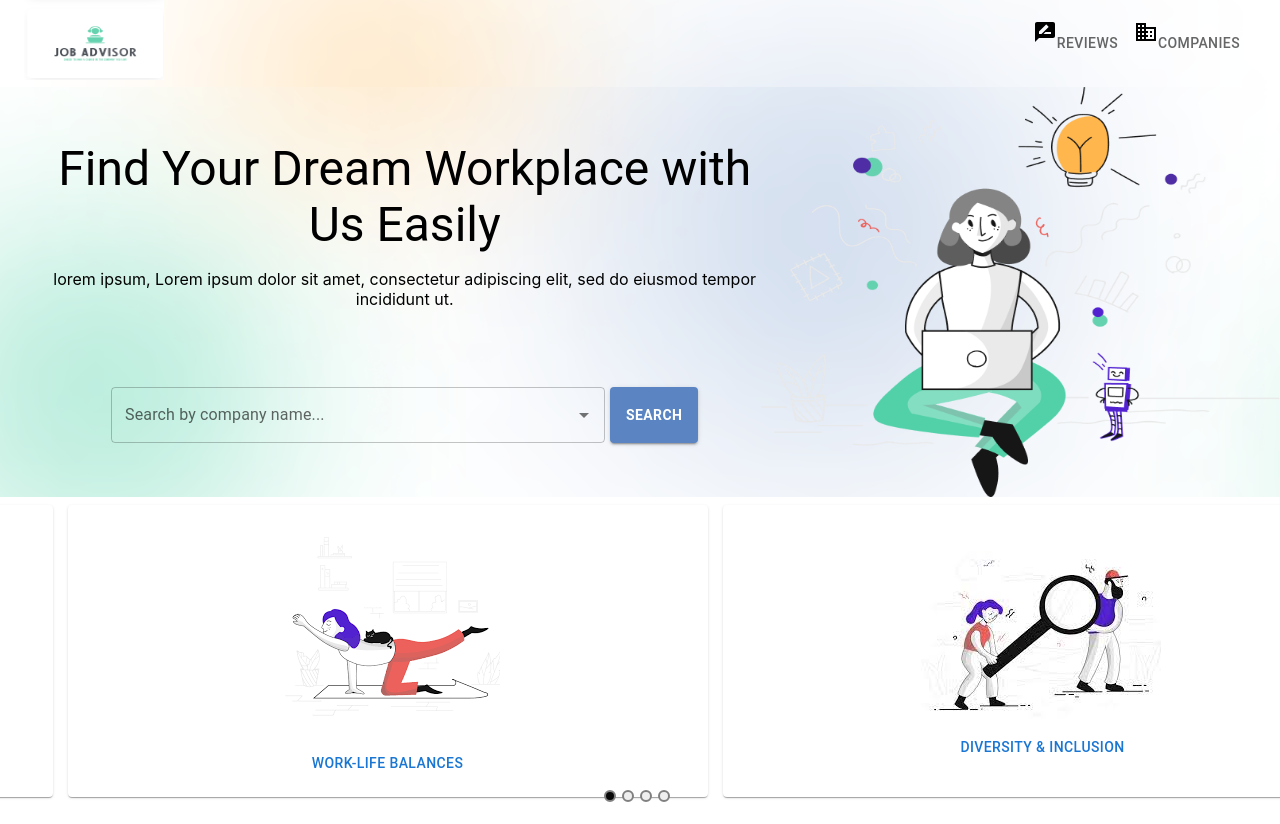
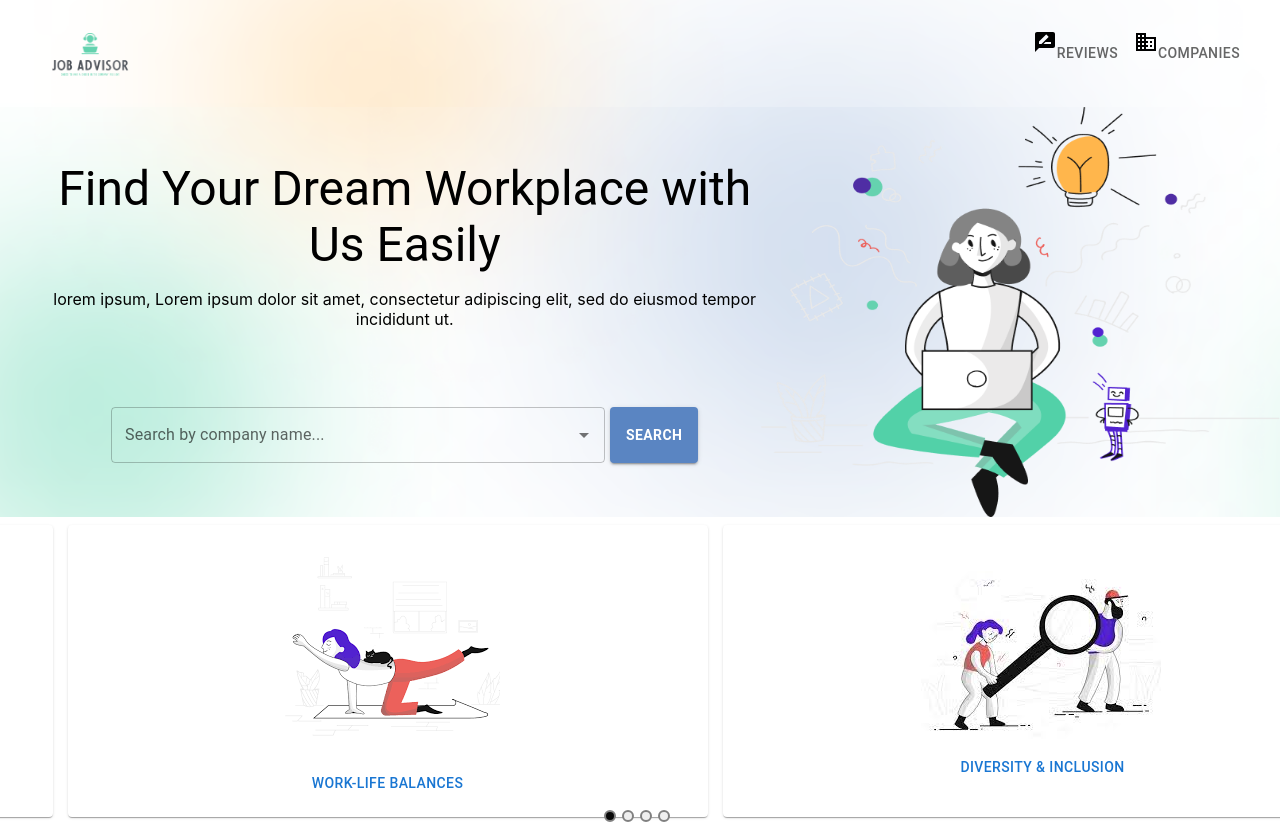
Before and after one commit to Job-Advisor-project/FrontEnd, a React (Create React App) app in the folder react/: page / in a window 1280 px wide. Shown: the top 824 px of the page. Built offline with nearby package versions, Linux system fonts and the light colour scheme.

Commit message:
tab error removed and header logo correction

```diff
--- a/react/src/components/Header.jsx
+++ b/react/src/components/Header.jsx
@@ -1,5 +1,5 @@
 import * as React from "react";
-import { useState } from "react";
+//import { useState } from "react";
 import AppBar from "@mui/material/AppBar";
 import { Toolbar, Typography, Tabs, Tab } from "@mui/material";
 import BusinessIcon from "@mui/icons-material/Business";
@@ -7,7 +7,7 @@ import RateReviewIcon from "@mui/icons-material/RateReview";
 import { useNavigate } from "react-router-dom";
 
 const Header = () => {
-  const [value, setValue] = useState();
+  //const [value, setValue] = useState();
   const navigate = useNavigate();
   return (
     <div>
@@ -26,18 +26,18 @@ const Header = () => {
         <Toolbar>
           <Typography>
             <img
-              src="../assets/jobadvisorlogo.jpg"
+              src="../assets/ja-logo.png"
               alt="jobadvisorlogo"
-              width={140}
-              height={80}
+              width={130}
+              height={100}
               onClick={() => navigate("/")}
             />
           </Typography>
           <Tabs
             sx={{ marginLeft: "auto" }}
             textcolor="inherit"
-            value={value}
-            onChange={(e, value) => setValue(value)}
+            // value={value}
+            //onChange={(e, value) => setValue(value)}
             indicatorvalue="primary"
           >
             <RateReviewIcon
```
